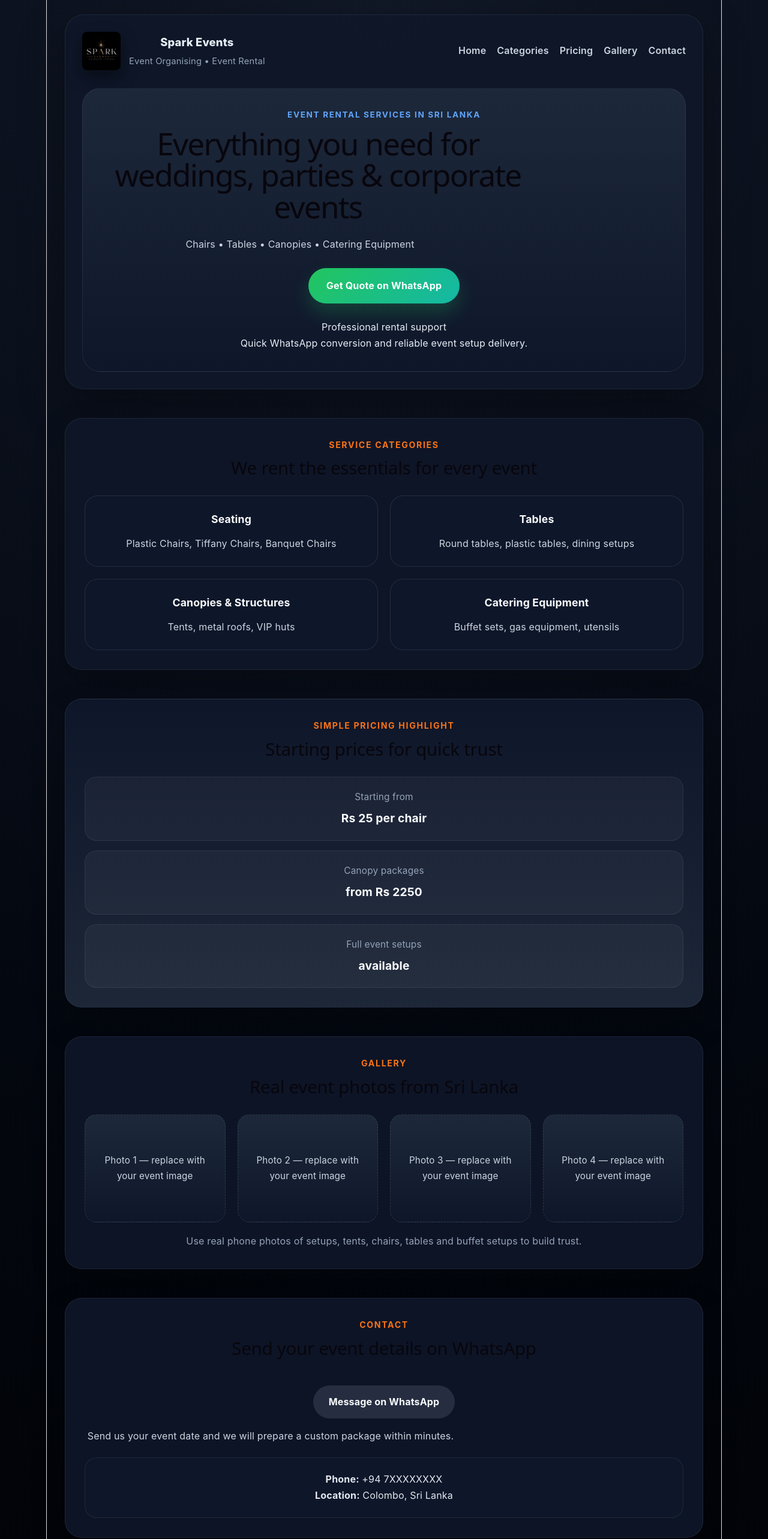
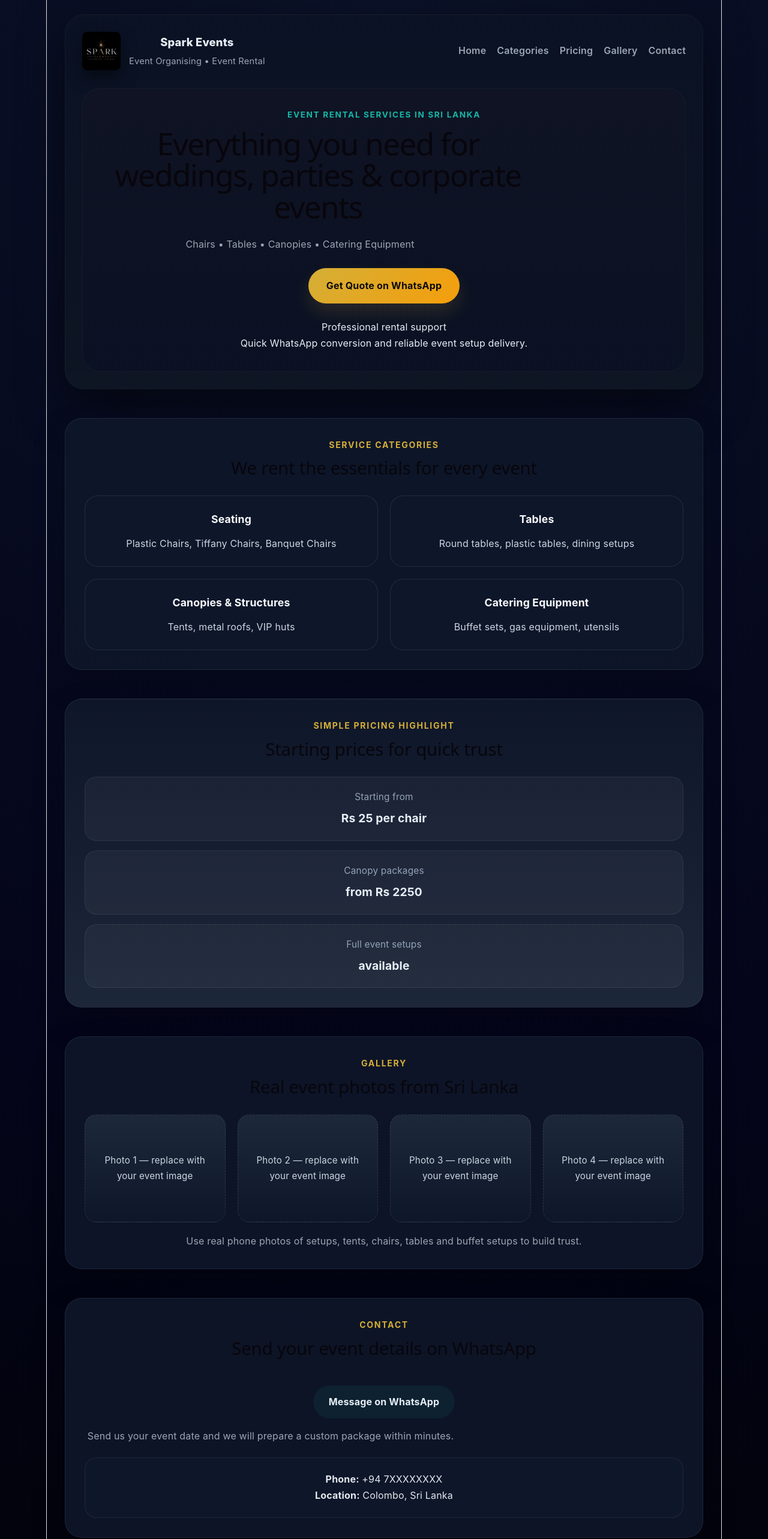
Before and after one commit to osandipabasara-design/event-rental-site, a React (Vite) app: page / in a window 1280 px wide. Shown: the top 2566 px of the page at 60% size. Built offline with nearby package versions, Linux system fonts and the light colour scheme.

Commit message:
Refactor CSS: introduce palette variables and update site colors

```diff
--- a/src/App.css
+++ b/src/App.css
@@ -34,7 +34,7 @@ body,
 
 body {
   margin: 0;
-  background: radial-gradient(circle at top, #111827 0%, #03070f 60%, #010205 100%);
+  background: radial-gradient(circle at top, var(--bg-10) 0%, var(--bg-00) 60%, #010205 100%);
 }
 
 a {
@@ -53,9 +53,9 @@ a {
   gap: 30px;
   padding: 28px;
   border-radius: 32px;
-  background: rgba(15, 23, 42, 0.88);
-  border: 1px solid rgba(148, 163, 184, 0.12);
-  box-shadow: 0 30px 75px rgba(0, 0, 0, 0.35);
+  background: linear-gradient(180deg, rgba(11,18,36,0.92), rgba(15,23,36,0.88));
+  border: 1px solid rgba(148, 163, 184, 0.06);
+  box-shadow: 0 30px 75px rgba(0, 0, 0, 0.5);
 }
 
 .header-top {
@@ -77,11 +77,11 @@ a {
   border-radius: 18px;
   display: grid;
   place-items: center;
-  background: linear-gradient(135deg, #f59e0b 0%, #ec4899 100%);
+  background: linear-gradient(135deg, var(--accent-1) 0%, #f59e0b 100%);
   color: #ffffff;
   font-size: 1.2rem;
   font-weight: 800;
-  box-shadow: 0 16px 28px rgba(236, 72, 153, 0.24);
+  box-shadow: 0 16px 28px rgba(0,0,0,0.45);
 }
 
 .brand-logo {
@@ -101,7 +101,7 @@ a {
 
 .brand-tag {
   margin: 4px 0 0;
-  color: #94a3b8;
+  color: var(--muted);
   font-size: 0.92rem;
 }
 
@@ -112,14 +112,14 @@ a {
 }
 
 .nav-links a {
-  color: #cbd5e1;
+  color: var(--muted);
   font-weight: 600;
   transition: color 0.2s ease;
 }
 
 .nav-links a:hover,
 .nav-links a:focus-visible {
-  color: #f8fafc;
+  color: var(--text);
 }
 
 .hero-section {
@@ -127,13 +127,13 @@ a {
   gap: 26px;
   padding: 32px;
   border-radius: 30px;
-  background: linear-gradient(180deg, rgba(30, 41, 59, 0.95), rgba(15, 23, 42, 0.95));
-  border: 1px solid rgba(148, 163, 184, 0.12);
+  background: linear-gradient(180deg, rgba(16,20,36,0.96), rgba(11,18,36,0.96));
+  border: 1px solid rgba(148, 163, 184, 0.06);
 }
 
 .eyebrow {
   margin: 0 0 10px;
-  color: #60a5fa;
+  color: var(--accent-2);
   font-size: 0.85rem;
   font-weight: 700;
   letter-spacing: 0.12em;
@@ -150,7 +150,7 @@ a {
 .hero-copy {
   margin: 24px 0 0;
   max-width: 660px;
-  color: #cbd5e1;
+  color: var(--muted);
 }
 
 .button-primary,
@@ -168,9 +168,9 @@ a {
 .button-primary {
   margin-top: 26px;
   padding: 16px 30px;
-  background: linear-gradient(135deg, #22c55e 0%, #14b8a6 100%);
-  color: #ffffff;
-  box-shadow: 0 16px 30px rgba(34, 197, 94, 0.22);
+  background: linear-gradient(135deg, var(--accent-1) 0%, #f59e0b 100%);
+  color: #0b0b0b;
+  box-shadow: 0 16px 30px rgba(212,175,55,0.14);
 }
 
 .button-primary:hover {
@@ -180,8 +180,8 @@ a {
 .button-secondary {
   margin-top: 16px;
   padding: 14px 26px;
-  background: rgba(148, 163, 184, 0.18);
-  color: #f8fafc;
+  background: rgba(20,184,166,0.08);
+  color: var(--text);
 }
 
 .section-block {
@@ -203,7 +203,7 @@ a {
   font-weight: 700;
   letter-spacing: 0.12em;
   text-transform: uppercase;
-  color: #f97316;
+  color: var(--accent-1);
 }
 
 .section-block h2 {
@@ -263,7 +263,7 @@ a {
 
 .pricing-item strong {
   font-size: 1.2rem;
-  color: #f8fafc;
+  color: var(--text);
 }
 
 .gallery-block .gallery-grid {
@@ -285,7 +285,7 @@ a {
 
 .gallery-note {
   margin-top: 18px;
-  color: #94a3b8;
+  color: var(--muted);
 }
 
 .contact-block .contact-panel {
@@ -303,7 +303,7 @@ a {
 
 .contact-copy {
   margin: 16px 0 0;
-  color: #cbd5e1;
+  color: var(--muted);
   max-width: 620px;
 }
 
@@ -327,6 +327,7 @@ a {
   margin: 0;
   font-size: 1.4rem;
   font-weight: 800;
+  color: var(--text);
 }
 
 .footer-copy {
```
